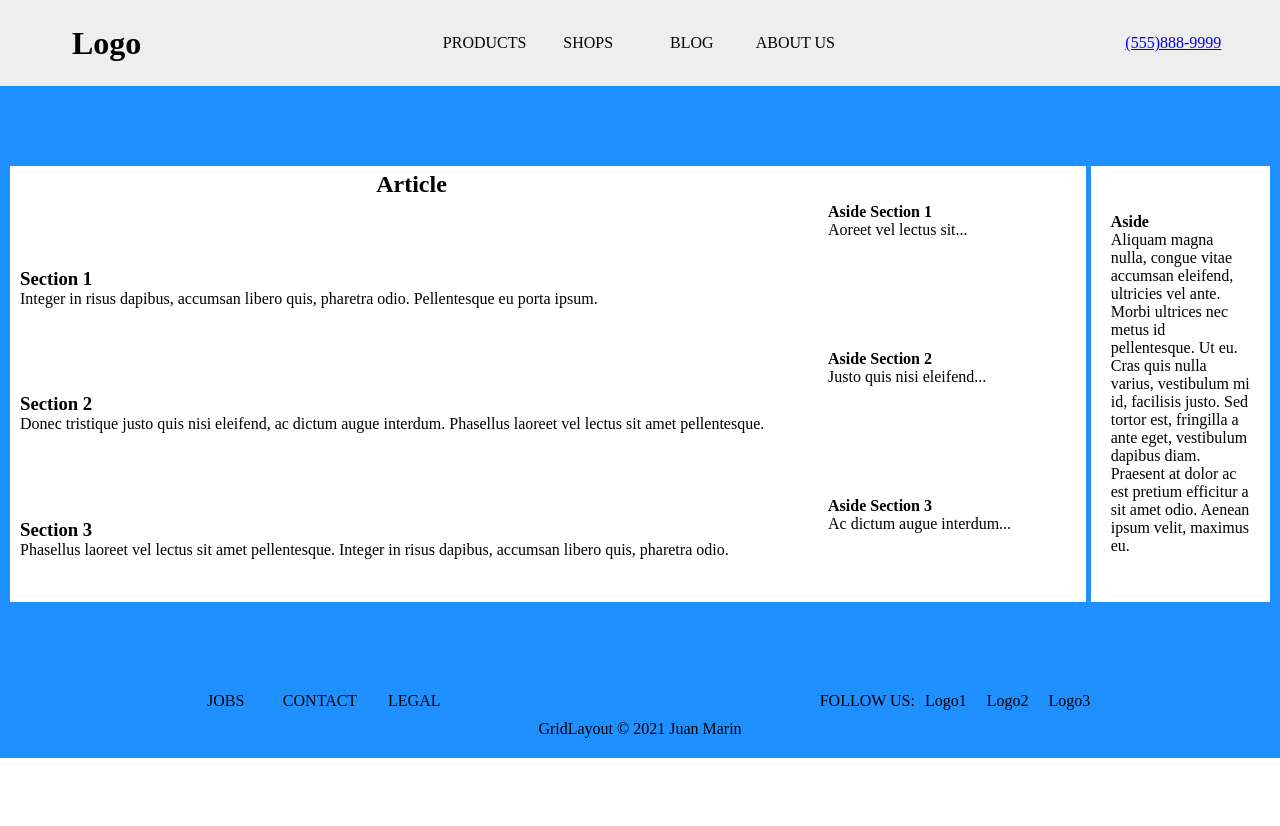
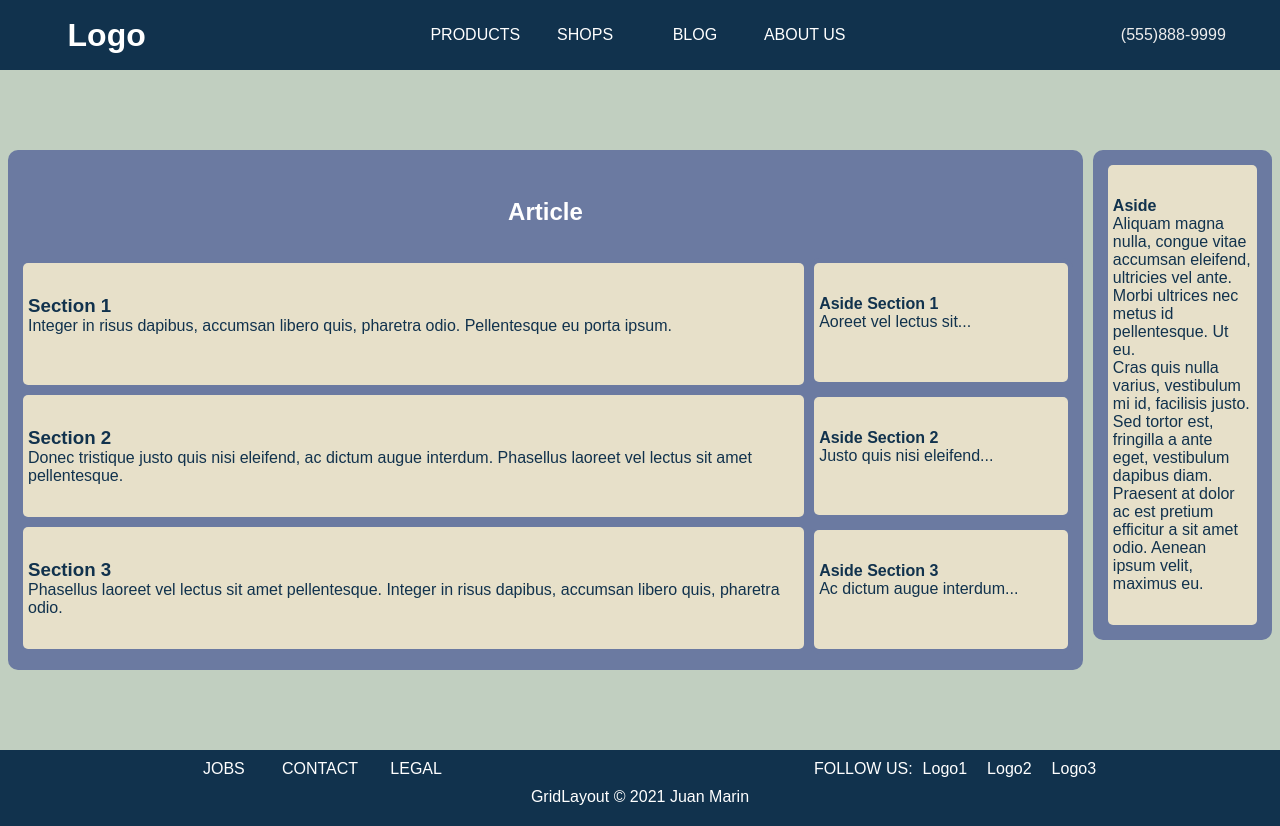
Before and after one commit to Juanmarin444/css-grid-layot-practice, a plain HTML site: page index.html in a window 1280 px wide. Before the commit the page ends 800 px from the top, so only its background shows below. Drawn offline with Linux system fonts and the light colour scheme.

Commit message:
Added a color scheme

```diff
--- a/styles.css
+++ b/styles.css
@@ -7,23 +7,23 @@
 }
 
 body {
-  /* background: steelblue; */
+  background: #11324D;
+  font-size: 16px;
+  font-weight: 300;
 }
 
 .container {
-  /* display: grid; */
-  /* grid-template-rows: 20% 140% 20%; */
-  /* background: thistle; */
+  font-family: 'Poppins', sans-serif;
 }
 
 header {
   display: grid;
   grid-template-columns: 1fr 4fr 1fr;
   align-items: center;
-  /* background: sandybrown; */
-  background: #eeeeee;
+  background: #11324D;
+  color: #ffffff;
   width: 100%;
-  padding: 1.5rem 0rem;
+  padding: 1rem 0rem;
 }
 
 header ul {
@@ -32,33 +32,40 @@ header ul {
   justify-content: space-evenly;
 }
 
+header > a {
+  text-decoration: none;
+  color: #eeeeee;
+}
+
 ul li {
   list-style: none;
   padding: 10px;
 }
 
 main {
-  background: dodgerblue;
+  background: #C1CFC0;
   display: grid;
   grid-template-columns: 6fr 1fr;
-  grid-gap: 5px;
-  padding: 5rem .625rem;
+  grid-gap: 10px;
+  padding: 5rem .5rem;
+  color: #ffffff;
 }
 
 article {
   width: 100%;
-  background: #ffffff;
-  /* border: 1px dashed red; */
+  background: #6B7AA1;
+  border-radius: 10px;
   display: grid;
   grid-template-columns: 3fr 1fr;
   grid-template-rows: .5fr 1fr 1fr 1fr;
-  grid-gap: 5px;
+  /* grid-gap: 5px; */
+  padding: 1rem .625rem;
 }
 
 article h2 {
-  padding: 5px;
+  padding: 2rem;
   grid-column-start: 1;
-  grid-column-end: 2;
+  grid-column-end: 3;
 }
 
 .section1 {
@@ -78,31 +85,35 @@ article h2 {
 
 .aside_inside {
   grid-column: 2 / 3;
-  grid-row: 1 / 5;
+  grid-row: 2 / 5;
   display: grid;
   grid-template-rows: repeat(3, 1fr);
   grid-gap: 5px;
 }
 
 section {
-  /* border: 1px dashed magenta; */
-  /* background: olivedrab; */
+  border-radius: 5px;
   margin: 5px;
   padding: 32px 5px;
+  background: #E7E0C9;
+  color: #11324D;
 }
 
 aside {
   width: 100%;
-  background: #ffffff;
-  /* border: 1px dashed black; */
+  border-radius: 10px;
+  background: #6B7AA1;
 }
 
 .outside {
   padding: 10px;
+  background: #6B7AA1;
+  height: fit-content;
 }
 
 footer {
-  background: dodgerblue;
+  background: #11324D;
+  color: #ffffff;
   width: 100%;
   display: grid;
   grid-template-columns: 1fr 1fr;
```
